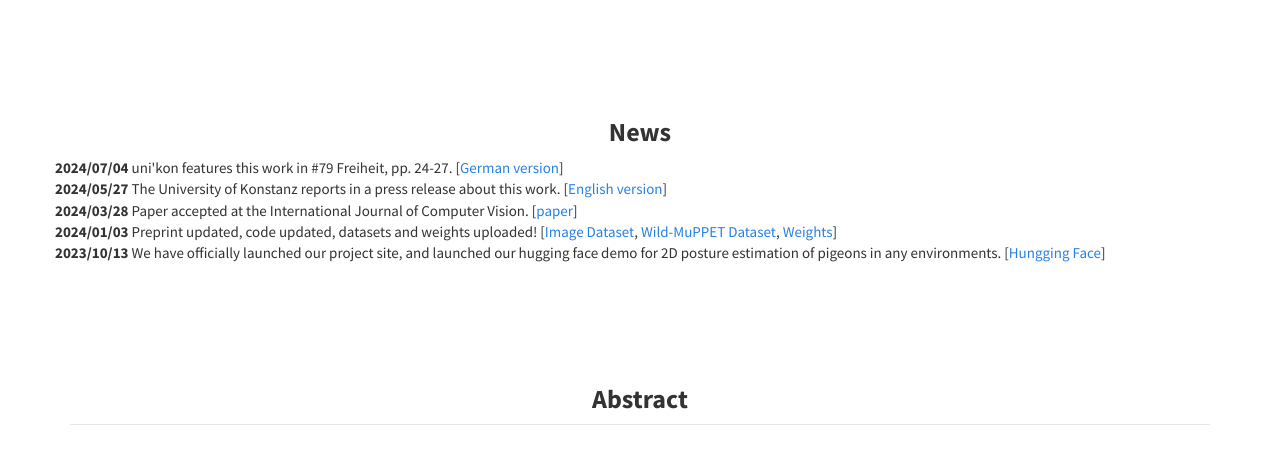
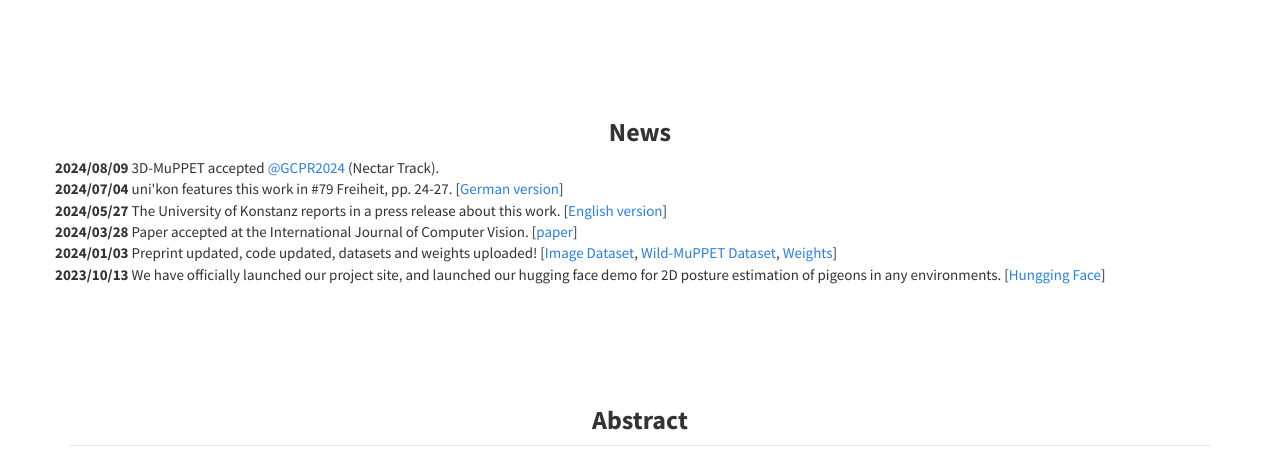
Before and after one commit to alexhang212/3D-MuPPET, a plain HTML site: page index.html in a window 1280 px wide. Shown: the part 624-1092 px from the top of the page. Drawn offline with Linux system fonts and the light colour scheme.

Commit message:
Update index.html.
Add GCPR 2024 Nectar Track acceptance to news.

```diff
--- a/index.html
+++ b/index.html
@@ -144,6 +144,11 @@
                     </h3>
                 <div class="row">
                     <div class="col-md-12 text-left">
+                    <b>2024/08/09</b> 3D-MuPPET accepted <a href="https://www.gcpr-vmv.de/year/2024" target="_blank">@GCPR2024</a> (Nectar Track).
+                    </div>
+                </div>
+                <div class="row">
+                    <div class="col-md-12 text-left">
                     <b>2024/07/04</b> uni'kon features this work in #79 Freiheit, pp. 24-27. [<a href="https://www.uni-konstanz.de/universitaet/aktuelles-und-medien/uni-kon-broschueren-und-jahresberichte/uni-kon/" target="_blank">German version</a>]
                     </div>
                 </div>
```
